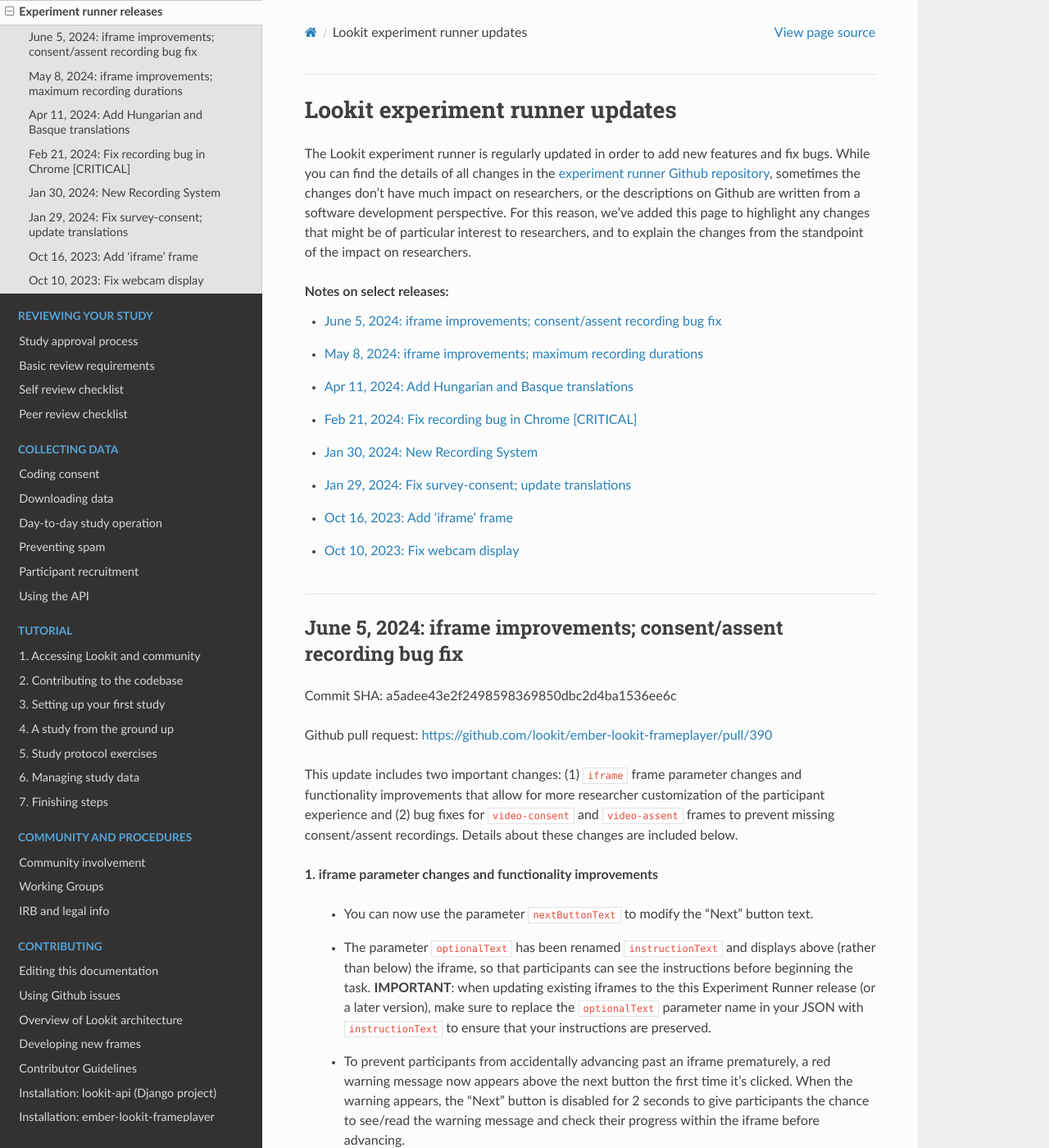
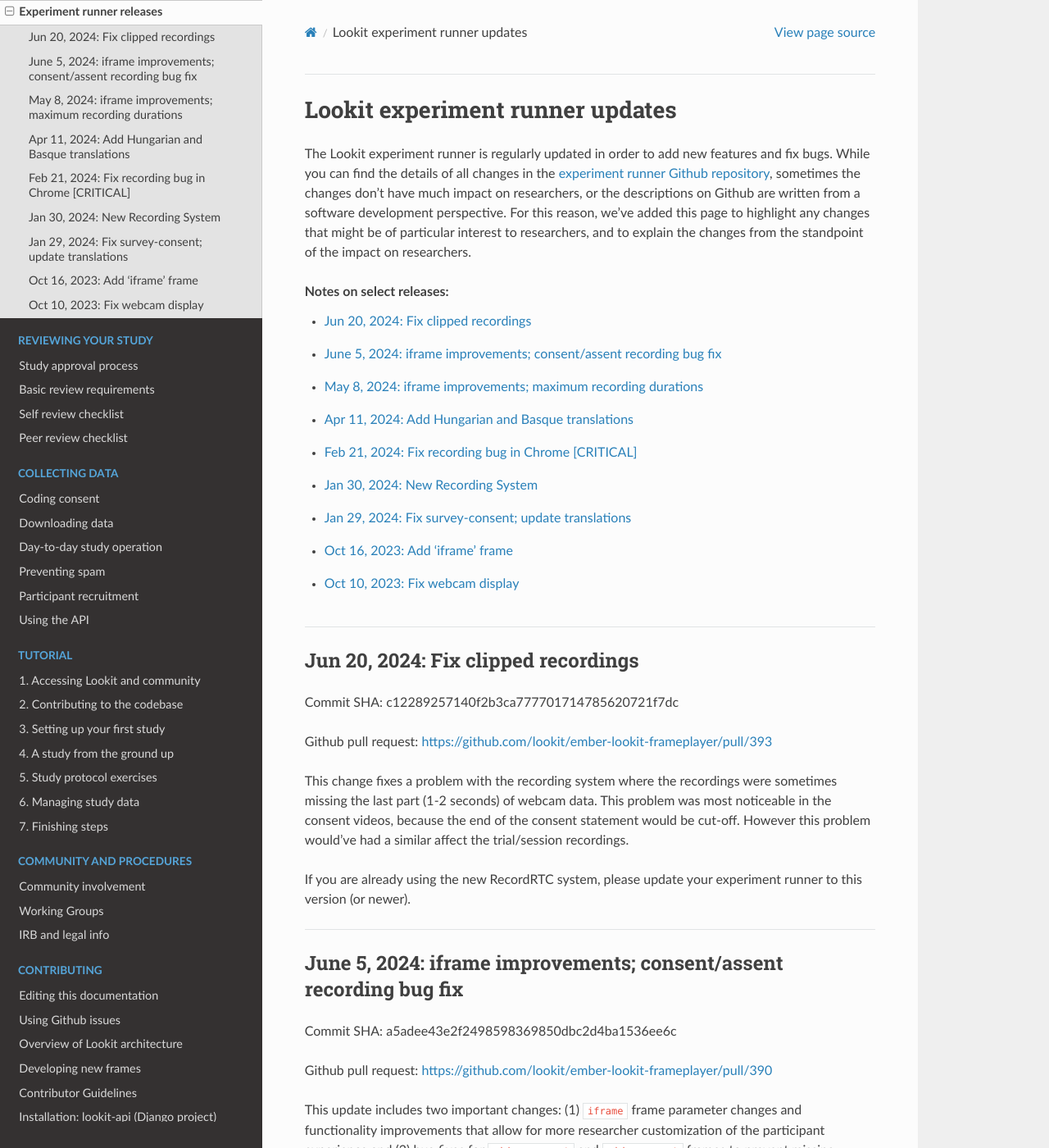
Before and after one commit to lookit/lookit-docs, a Sphinx documentation site: the page built from docs/source/researchers-runner-releases.rst, in a window 1280 px wide and 1400 px high. Shown: the whole window at 82% size. Built offline with Sphinx 7.4.7 and the Read the Docs theme 2.0.0, drawn with Linux system fonts in a browser that asks for light colours.

Commit message:
add release notes for clipped recordings fix

```diff
--- a/docs/source/researchers-runner-releases.rst
+++ b/docs/source/researchers-runner-releases.rst
@@ -10,6 +10,19 @@
    :depth: 1
    :local:
    :backlinks: none
+
+----
+
+Jun 20, 2024: Fix clipped recordings
+-------------------------------------------------------------
+
+Commit SHA: c12289257140f2b3ca777701714785620721f7dc
+
+Github pull request: https://github.com/lookit/ember-lookit-frameplayer/pull/393
+
+This change fixes a problem with the recording system where the recordings were sometimes missing the last part (1-2 seconds) of webcam data. This problem was most noticeable in the consent videos, because the end of the consent statement would be cut-off. However this problem would've had a similar affect the trial/session recordings.
+
+If you are already using the new RecordRTC system, please update your experiment runner to this version (or newer).
 
 ----
 
```
